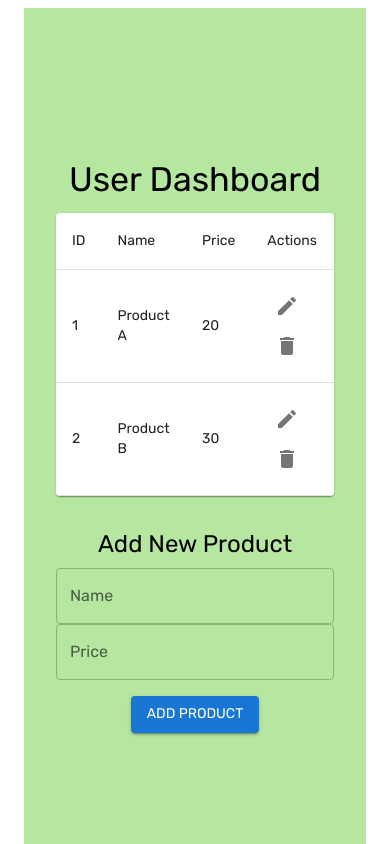
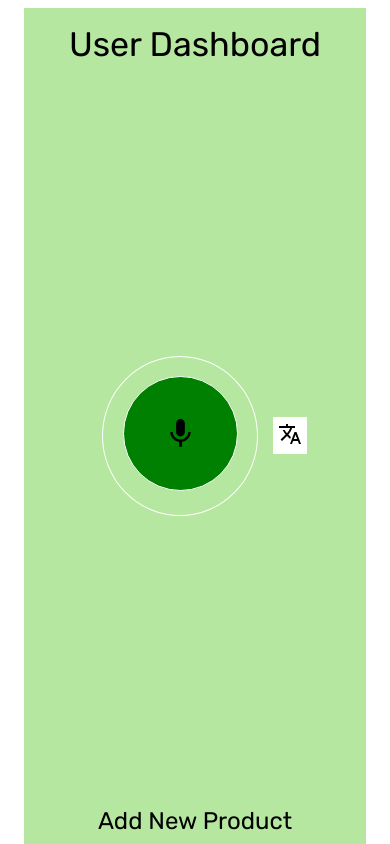
Before and after one commit to LironSif/basta-frontend, a React (Vite) app: page /preview in a window 390 px wide. Shown: the top 844 px of the page. Built offline with nearby package versions, Linux system fonts and the light colour scheme.

Commit message:
add microphone into dashboard

```diff
--- a/src/Page/Preview/UserDashboard.jsx
+++ b/src/Page/Preview/UserDashboard.jsx
@@ -110,8 +110,7 @@
 
 // export default UserDashboard;
 
-
-import React, { useState } from 'react';
+import React, { useState } from "react";
 import {
   Button,
   TextField,
@@ -128,36 +127,50 @@ import {
   Box,
   createTheme,
   ThemeProvider,
-} from '@mui/material';
-import DeleteIcon from '@mui/icons-material/Delete';
-import EditIcon from '@mui/icons-material/Edit';
+} from "@mui/material";
+import DeleteIcon from "@mui/icons-material/Delete";
+import EditIcon from "@mui/icons-material/Edit";
+import Microphone from "../../Components/Microphone";
 
 const initialProducts = [
-  { id: 1, name: 'Product A', price: 20 },
-  { id: 2, name: 'Product B', price: 30 },
+
+
+  {item: 'Fresh Tomatoes', price: '5 ILS', unit: 'per kilogram', image: 'URL placeholder for Fresh Tomatoes'},
+
+
+  {item: 'Crisp Cucumbers', price: '3 ILS', unit: 'each', image: 'URL placeholder for Crisp Cucumbers'},
+
+
+  {item: 'Juicy Apples', price: '4 ILS', unit: 'per kilogram', image: 'URL placeholder for Juicy Apples'},
+
+
+  {item: 'Sweet Oranges', price: '3 ILS', unit: 'per kilogram', image: 'URL placeholder for Sweet Oranges'}
+
   // Add more initial products as needed
 ];
 
 const theme = createTheme({
   typography: {
-    fontFamily: ['Rubik', 'sans-serif'].join(','),
+    fontFamily: ["Rubik", "sans-serif"].join(","),
   },
 });
 
 const UserDashboard = () => {
-  const [products, setProducts] = useState(initialProducts);
-  const [newProduct, setNewProduct] = useState({ name: '', price: '' });
+  const [products, setProducts] = useState([]);
+  const [newProduct, setNewProduct] = useState({ name: "", price: "" });
   const [editProduct, setEditProduct] = useState(null);
 
   const handleAddProduct = () => {
     if (newProduct.name && newProduct.price) {
       setProducts([...products, { id: Date.now(), ...newProduct }]);
-      setNewProduct({ name: '', price: '' });
+      setNewProduct({ name: "", price: "" });
     }
   };
 
   const handleDeleteProduct = (productId) => {
-    const updatedProducts = products.filter((product) => product.id !== productId);
+    const updatedProducts = products.filter(
+      (product) => product.id !== productId
+    );
     setProducts(updatedProducts);
   };
 
@@ -180,20 +193,23 @@ const UserDashboard = () => {
     <ThemeProvider theme={theme}>
       <Box
         sx={{
-          backgroundColor: '#b5e7a0',
-          minHeight: '100vh',
-          display: 'flex',
-          flexDirection: 'column',
-          justifyContent: 'center',
-          alignItems: 'center',
+          backgroundColor: "#b5e7a0",
+          minHeight: "100vh",
+          display: "flex",
+          flexDirection: "column",
+          justifyContent: "center",
+          alignItems: "center",
           p: { xs: 2, md: 4 },
         }}
       >
         <Container component="main" maxWidth="md">
-          <Box my={4}>
               <Typography variant="h4" align="center" gutterBottom>
                 User Dashboard
               </Typography>
+            <Box my={4}>
+          {products.length == 0 ? (
+            <Microphone setProducts={setProducts} />
+          ) : (
               <TableContainer component={Paper}>
                 <Table>
                   <TableHead>
@@ -204,26 +220,35 @@ const UserDashboard = () => {
                       <TableCell>Actions</TableCell>
                     </TableRow>
                   </TableHead>
+
                   <TableBody>
-                  {products.map((product) => (
-                    <TableRow key={product.id}>
-                      <TableCell>{product.id}</TableCell>
+                    {products.map((product , index) => (
+                      <TableRow key={index + 1}>
+                        <TableCell>{index + 1}</TableCell>
                         <TableCell>
-                        {editProduct?.id === product.id ? (
+                          {editProduct?.id === index ? (
                             <TextField
-                            value={editProduct.name}
-                            onChange={(e) => setEditProduct({ ...editProduct, name: e.target.value })}
+                              value={editProduct.item}
+                              onChange={(e) =>
+                                setEditProduct({
+                                  ...editProduct,
+                                  name: e.target.value,
+                                })
+                              }
                             />
                           ) : (
-                          product.name
+                            product.item
                           )}
                         </TableCell>
                         <TableCell>
-                        {editProduct?.id === product.id ? (
+                          {editProduct?.id === index + 1  ? (
                             <TextField
                               value={editProduct.price}
                               onChange={(e) =>
-                              setEditProduct({ ...editProduct, price: e.target.value })
+                                setEditProduct({
+                                  ...editProduct,
+                                  price: e.target.value,
+                                })
                               }
                             />
                           ) : (
@@ -231,16 +256,23 @@ const UserDashboard = () => {
                           )}
                         </TableCell>
                         <TableCell>
-                        {editProduct?.id === product.id ? (
-                          <Button variant="contained" onClick={handleUpdateProduct}>
+                          {editProduct?.id === index + 1 ? (
+                            <Button
+                              variant="contained"
+                              onClick={handleUpdateProduct}
+                            >
                               Update
                             </Button>
                           ) : (
                             <>
-                            <IconButton onClick={() => handleEditProduct(product.id)}>
+                              <IconButton
+                                onClick={() => handleEditProduct(index + 1)}
+                              >
                                 <EditIcon />
                               </IconButton>
-                            <IconButton onClick={() => handleDeleteProduct(product.id)}>
+                              <IconButton
+                                onClick={() => handleDeleteProduct(index + 1)}
+                              >
                                 <DeleteIcon />
                               </IconButton>
                             </>
@@ -251,7 +283,7 @@ const UserDashboard = () => {
                   </TableBody>
                 </Table>
               </TableContainer>
-
+)}
               <Box mt={4}>
                 <Typography variant="h5" align="center" gutterBottom>
                   Add New Product
@@ -259,17 +291,25 @@ const UserDashboard = () => {
                 <TextField
                   label="Name"
                   fullWidth
-                value={newProduct.name}
-                onChange={(e) => setNewProduct({ ...newProduct, name: e.target.value })}
+                  value={newProduct.item}
+                  onChange={(e) =>
+                    setNewProduct({ ...newProduct, item: e.target.value })
+                  }
                 />
                 <TextField
                   label="Price"
                   fullWidth
                   value={newProduct.price}
-                onChange={(e) => setNewProduct({ ...newProduct, price: e.target.value })}
+                  onChange={(e) =>
+                    setNewProduct({ ...newProduct, price: e.target.value })
+                  }
                 />
                 <Box mt={2} display="flex" justifyContent="center">
-                <Button variant="contained" color="primary" onClick={handleAddProduct}>
+                  <Button
+                    variant="contained"
+                    color="primary"
+                    onClick={handleAddProduct}
+                  >
                     Add Product
                   </Button>
                 </Box>
```
Lines whose indentation alone changed are shown as unchanged.
